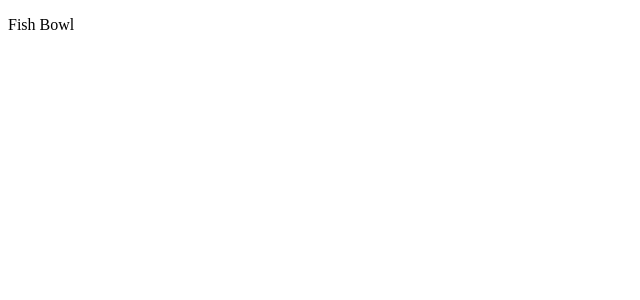
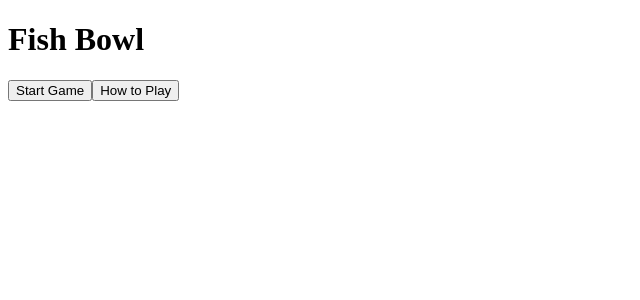
Before and after one commit to Aaron-Quickstart/tester_projects, a React (Create React App) app in the folder fish-bowl-game/fish-bowl-app/: page / in a window 1280 px wide. Shown: the top 300 px of the page, without its empty margins (0-640 px from the left). Built offline with nearby package versions, Linux system fonts and the light colour scheme.

Commit message:
updated existing componets, started to build the scaffolding, created a markdown file to keep dev notes.

```diff
--- a/fish-bowl-game/fish-bowl-app/src/App.js
+++ b/fish-bowl-game/fish-bowl-app/src/App.js
@@ -1,9 +1,10 @@
+import StartScreen from "./pages/StartScreen";
 
 
 function App() {
   return (
     <>
-      <p>Fish Bowl</p>
+      <StartScreen/>
     </>
   );
 }
--- a/fish-bowl-game/fish-bowl-app/src/pages/StartScreen.js
+++ b/fish-bowl-game/fish-bowl-app/src/pages/StartScreen.js
@@ -0,0 +1,18 @@
+
+
+
+
+
+export default function StartScreen()
+{
+
+
+
+    return(
+        <>
+            <h1>Fish Bowl</h1>
+            <button>Start Game</button>
+            <button>How to Play</button>
+        </>
+    );
+}
```
Also changed, not shown: fish-bowl-game/fish-bowl-app/src/pages/RuleBook.js (added, +29 -0 lines), 2 other files (tests, documents, lock files or other folders).
